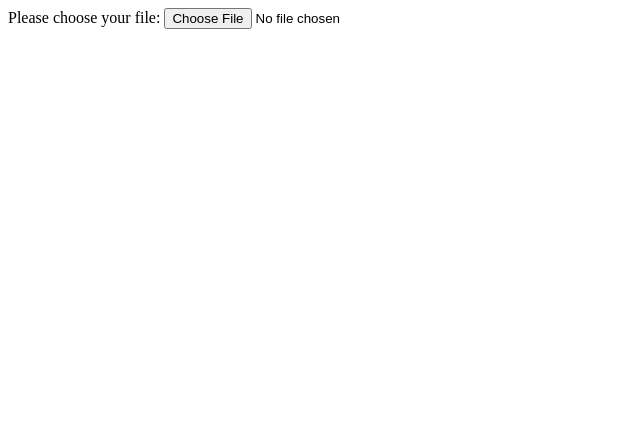
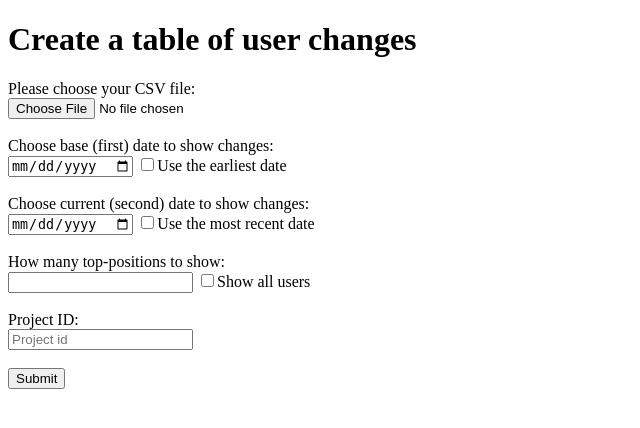
Before and after one commit to baidakovil/iNat-statistics, a Flask app: page / in a window 1280 px wide. Shown: the top 428 px of the page, without its empty margins (0-640 px from the left). Run offline with Flask 3, Linux system fonts and the light colour scheme.

Commit message:
upd: added fields to process csv

```diff
--- a/server.py
+++ b/server.py
@@ -1,28 +1,40 @@
-from flask import Flask, request, send_from_directory, render_template
+from flask import Flask, request, send_file, render_template
 from werkzeug.utils import secure_filename
-import os
 from inat_changes import main
 
 app = Flask(__name__)
 
 
-@app.route('/upload', methods=['POST'])
+@app.route('/', methods=['POST'])
 def upload_file():
-    print('Go to upload_file()')
-    file = request.files['file']
-    filename = secure_filename(file.filename)
-    file.save(os.path.join('.', filename))
-    main(filename)  # Run your script here
-    return 'changes.html'
+    if request.method == 'POST':
+        file = request.files['file']
+
+        start_date = (
+            request.form.get('start_date')
+            if 'use_min_date' not in request.form
+            else 'min'
+        )
+        finish_date = (
+            request.form.get('finish_date')
+            if 'use_max_date' not in request.form
+            else 'max'
+        )
+
+        show_positions = (
+            request.form.get('show_positions')
+            if 'use_show_all' not in request.form
+            else 'all'
+        )
+
+        project_id = request.form.get('project_id')
+        filename = secure_filename(file.filename)
+        file.save(filename)
+        main(filename, start_date, finish_date, show_positions, project_id)
+        return send_file('changes.html', as_attachment=True)
 
 
-@app.route('/download/<filename>', methods=['GET'])
-def download_file(filename):
-    return send_from_directory('.', filename)
-    # return send_from_directory('.', 'IB.pdf')
-
-
-@app.route("/")
+@app.route("/", methods=['GET'])
 def home():
     return render_template('index.html')
 
--- a/templates/index.html
+++ b/templates/index.html
@@ -1,10 +1,76 @@
 <!DOCTYPE html>
 <html>
+    <title>iNat-changes</title>
+    <h1>Create a table of user changes</h1>
 <body>
-    <form>
-        Please choose your file: <input type="file">
+    <form method="POST" enctype="multipart/form-data" onsubmit="return validateForm()">
+
+        <label for="file">Please choose your CSV file:</label><br>
+        <input type="file" id="file" name="file" required></br><br>
+
+        <label for="start_date">Choose base (first) date to show changes:</label><br>
+        <input type="date" id="start_date" name="start_date">
+        <input type="checkbox" id="use_min_date" name="use_min_date" onclick="disableStartDate()">Use the earliest date<br><br>
+
+        <label for="finish_date">Choose current (second) date to show changes:</label><br>
+        <input type="date" id="finish_date" name="finish_date">
+        <input type="checkbox" id="use_max_date" name="use_max_date" onclick="disableFinishDate()">Use the most recent date<br><br>
+
+        <label for="show_positions">How many top-positions to show:</label><br>
+        <input type="number" id="show_positions" name="show_positions">
+        <input type="checkbox" id="use_show_all" name="use_show_all" onclick="disableShowPositions()">Show all users<br><br>
+
+        <label for="project_id"></label>Project ID:</label><br>
+        <input type="text" id="project_id" name="project_id" placeholder="Project id" required></br><br>
+
+        <input type="submit" value="Submit">
+
     </form>
-    <script src="https://cdn.jsdelivr.net/npm/axios/dist/axios.min.js"></script>
-    <script src='{{ url_for('static', filename='index.js') }}'></script>
+
+    <script>
+        function validateForm() {
+            var file = document.getElementById("file").value;
+
+            var start_date = document.getElementById("start_date").value;
+            var useMinDate = document.getElementById("use_min_date").checked;
+
+            var finish_date = document.getElementById("finish_date").value;
+            var useMaxDate = document.getElementById("use_max_date").checked;
+
+            var show_positions = document.getElementById("show_positions").value;
+            var useShowAll = document.getElementById("use_show_all").checked;
+
+            var project_id = document.getElementById("project_id").value;
+            if (file == "" || (start_date == "" && !useMinDate) || (finish_date == "" && !useMaxDate) || (show_positions == "" && !useShowAll) || project_id == "") {
+                alert("All fields must be filled out");
+                return false;
+            }
+        }
+
+        function disableStartDate() {
+        var useMinDate = document.getElementById("use_min_date").checked;
+        document.getElementById("start_date").disabled = useMinDate;
+        if (useMinDate) {
+            document.getElementById("start_date").value = "";
+            }
+        }
+
+        function disableFinishDate() {
+        var useMaxDate = document.getElementById("use_max_date").checked;
+        document.getElementById("finish_date").disabled = useMaxDate;
+        if (useMaxDate) {
+            document.getElementById("finish_date").value = "";
+            }
+        }
+
+        function disableShowPositions() {
+        var useShowAll = document.getElementById("use_show_all").checked;
+        document.getElementById("show_positions").disabled = useShowAll;
+        if (useShowAll) {
+            document.getElementById("show_positions").value = "";
+            }
+        }
+    </script>
+
 </body>
 </html>
```
Also changed, not shown: inat_changes.py (+17 -12 lines).
